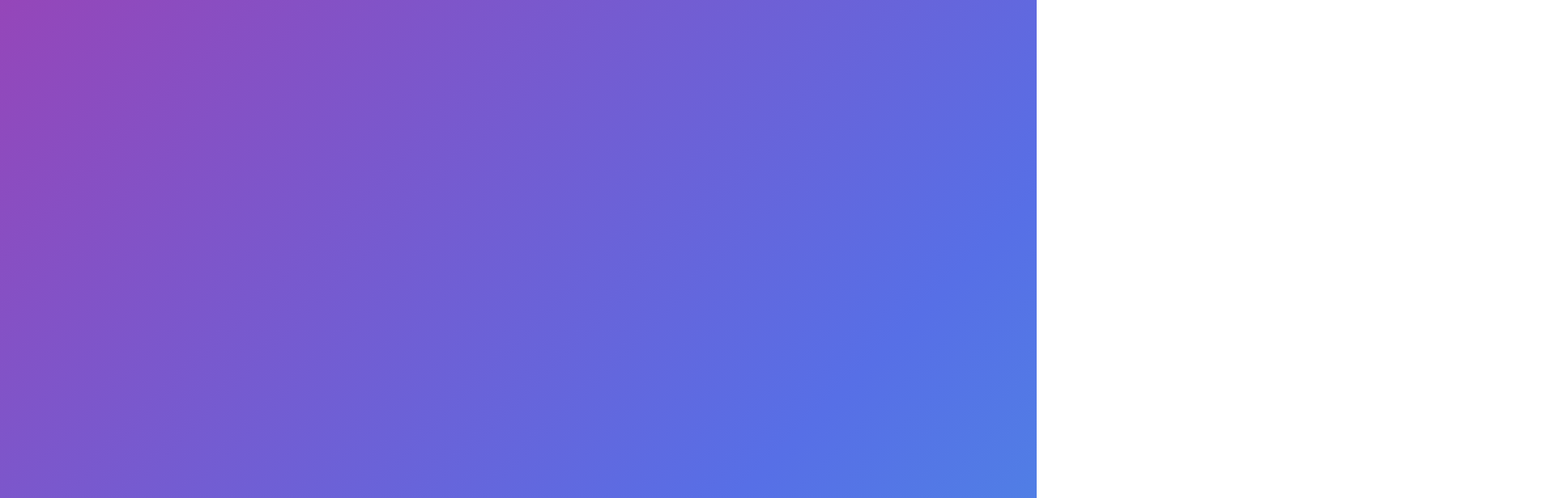
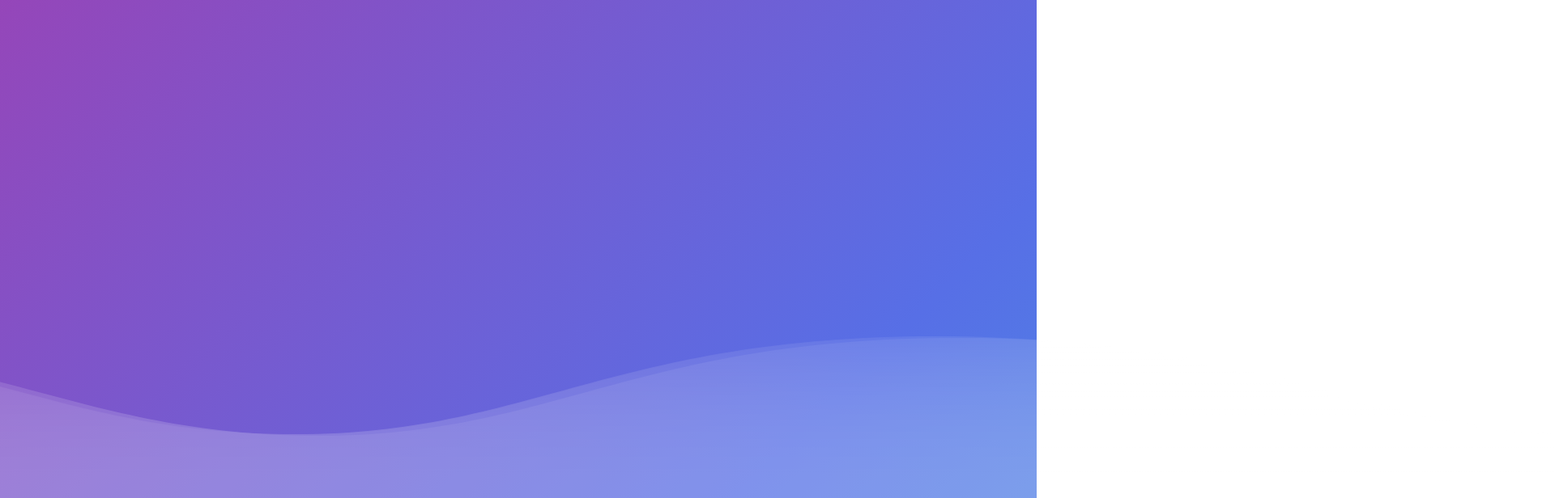
Before and after one commit to alexlpak/dev-portfolio, a React (Create React App) app: page / in a window 1280 px wide. Shown: the part 184-800 px from the top of the page at 81% size, 1920 px wide, since content can reach past the window. Built offline with nearby package versions, Linux system fonts and the light colour scheme.

Commit message:
added dynamic wallpaper and window styling

```diff
--- a/src/components/Button.tsx
+++ b/src/components/Button.tsx
@@ -1,4 +1,3 @@
-import React from 'react';
 import styled from 'styled-components';
 
 const Button = styled.button`
--- a/src/components/Desktop/DesktopBody.tsx
+++ b/src/components/Desktop/DesktopBody.tsx
@@ -7,6 +7,7 @@ import { useWindowGlobalContext } from '../../contexts/WindowGlobalContext';
 import { Directory, useFileSystemContext } from '../../contexts/FileSystemContext';
 import Window from '../Window/Window';
 import uniqid from 'uniqid';
+import Wallpaper from './Wallpaper';
 
 const DesktopBodyWrapper = styled.div`
     display: flex;
@@ -39,6 +40,7 @@ const DesktopBody: React.FC = () => {
 
     return (
         <DesktopBodyWrapper className='desktop'>
+            <Wallpaper />
             <DesktopFileGrid>
                 {files.filter(file => file.directory === 'Desktop').map(rootDirectory => {
                     const addNewWindow = (directory: Directory) => {
--- /dev/null
+++ b/src/components/Desktop/Wallpaper.tsx
@@ -0,0 +1,60 @@
+import styled from 'styled-components';
+import WaveSVG from '../../assets/svg/wave.svg';
+
+const Ocean = styled.div`
+    width: 100%;
+    position: absolute;
+    bottom: 0;
+    left: 0;
+    background: #015871;
+    opacity: .25;
+`;
+
+const Wave = styled.div`
+    background: url(${WaveSVG}) repeat-x;
+    position: absolute;
+    top: -198px;
+    width: 6400px;
+    height: 198px;
+    animation: wave 7s cubic-bezier(0.36, 0.45, 0.63, 0.53) infinite;
+    transform: translate3d(0, 0, 0);
+    &:nth-of-type(2) {
+        top: -175px;
+        animation: wave 7s cubic-bezier(0.36, 0.45, 0.63, 0.53) -0.125s infinite, swell 7s ease -1.25s infinite;
+        opacity: 1;
+    }
+    @keyframes wave {
+        0% {
+            margin-left: 0;
+        }
+        100% {
+            margin-left: -1600px;
+        }
+    }
+    @keyframes swell {
+        0%, 100% {
+            transform: translate3d(0, -25px, 0);
+        }
+        50% {
+            transform: translate3d(0, 5px, 0);
+        }
+    }
+`;
+
+const WallpaperWrapper = styled.div`
+    background: radial-gradient(ellipse at center, #fffeea 0%, #fffeea 35%, #b7e8eb 100%);
+    overflow: hidden;
+`;
+
+const Wallpaper = () => {
+    return (
+        <WallpaperWrapper>
+            <Ocean>
+                <Wave />
+                <Wave />
+            </Ocean>
+        </WallpaperWrapper>
+    );
+};
+
+export default Wallpaper;
--- a/src/components/File/File.tsx
+++ b/src/components/File/File.tsx
@@ -14,7 +14,7 @@ const FileWrapper = styled.div<FileWrapperProps>`
     justify-content: center;
     gap: .5rem;
     padding: .5rem;
-    background-color: ${({ $selected }) => $selected && 'rgba(0, 0, 0, 0.25)'};
+    background-color: ${({ $selected }) => $selected && 'rgba(0, 0, 0, 0.10)'};
     border: none;
     border-radius: .25rem;
     align-self: flex-start;
--- a/src/components/Window/Window.tsx
+++ b/src/components/Window/Window.tsx
@@ -15,7 +15,6 @@ const WindowWrapper = styled.div`
     border-radius: .5rem;
     border: none;
     overflow: hidden;
-    box-shadow: 0rem .125rem .125rem rgb(0 0 0 / 25%);
     resize: both;
     min-width: 40rem;
     min-height: 20rem;
--- a/src/components/Window/WindowContents.tsx
+++ b/src/components/Window/WindowContents.tsx
@@ -10,8 +10,9 @@ import { useFileSystemContext } from '../../contexts/FileSystemContext';
 
 const WindowContentsWrapper = styled.div`
     display: flex;
-    background-color: white;
-    color: black;
+    background-color: rgb(255 255 255 / 25%);
+    backdrop-filter: blur(4px);
+    color: white;
     flex-grow: 1;
 `;
 
@@ -25,7 +26,7 @@ const WindowContents: React.FC = () => {
                 {currentDirectory?.folders?.map(folder => {
                     return (
                         <File
-                            color='#2374f8'
+                            color='white'
                             key={folder.directory}
                             filename={folder.directory}
                             icon={faFolder}
@@ -36,7 +37,7 @@ const WindowContents: React.FC = () => {
                 {currentDirectory?.files?.map(file => {
                     return (
                         <File
-                            color='#2374f8'
+                            color='#0062ff'
                             key={file.filename}
                             filename={file.filename}
                             icon={file.icon}
--- a/src/components/Window/WindowNavigation.tsx
+++ b/src/components/Window/WindowNavigation.tsx
@@ -6,7 +6,7 @@ import { useWindowContext } from './Window';
 const WindowNavigationWrapper = styled.div`
     display: flex;
     flex-direction: column;
-    background-color: #3b3b3b;
+    background-color: #212121;
     color: white;
 `;
 
--- a/src/components/Window/WindowPreview.tsx
+++ b/src/components/Window/WindowPreview.tsx
@@ -10,7 +10,7 @@ const WindowPreviewWrapper = styled.div`
     flex-direction: column;
     gap: 1rem;
     align-items: center;
-    background-color: #3b3b3b;
+    background-color: rgb(59 59 59 / 50%);
     color: white;
     padding: 1rem;
     max-width: 18rem;
```
Also changed, not shown: src/assets/svg/wave.svg (added).
